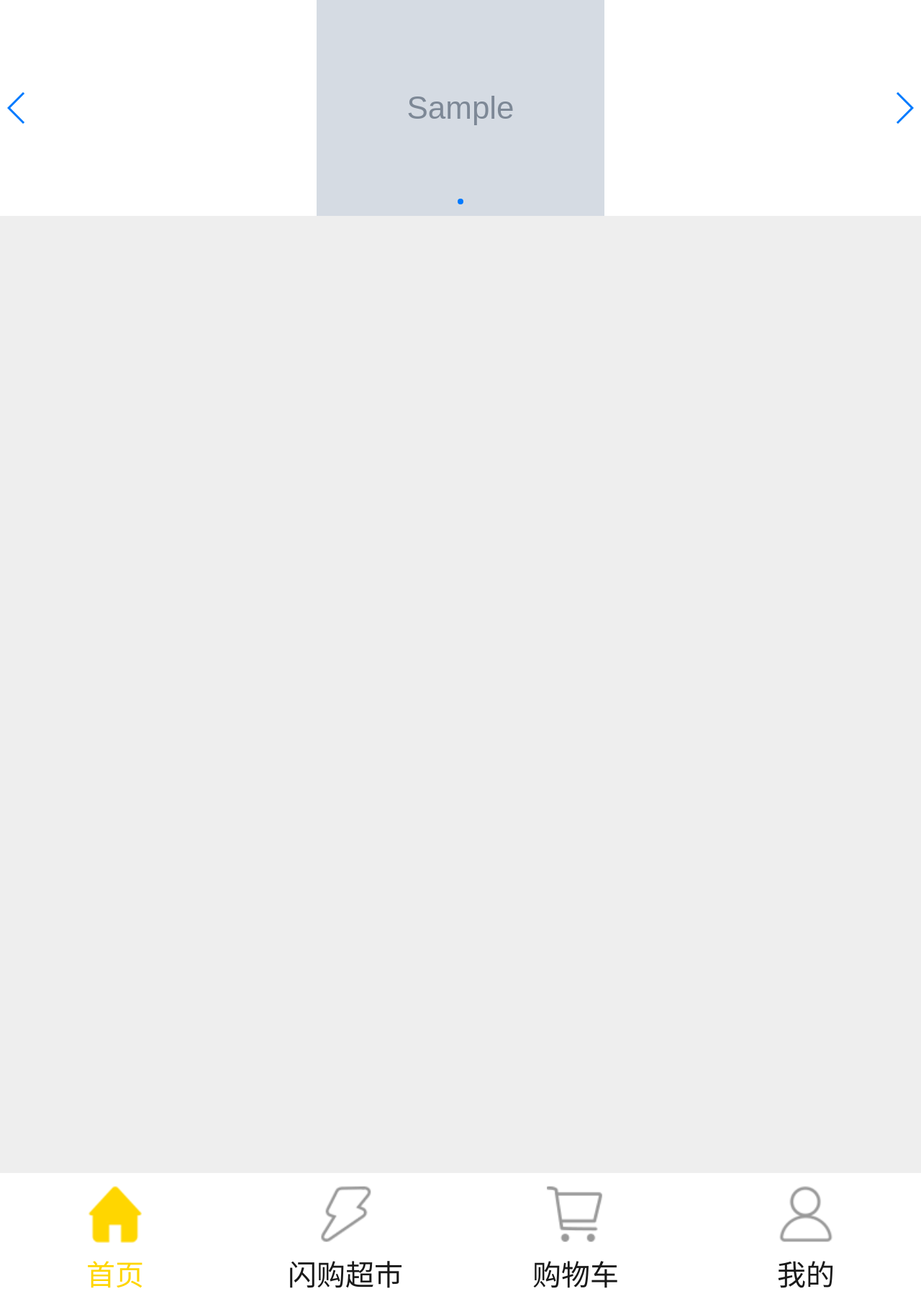
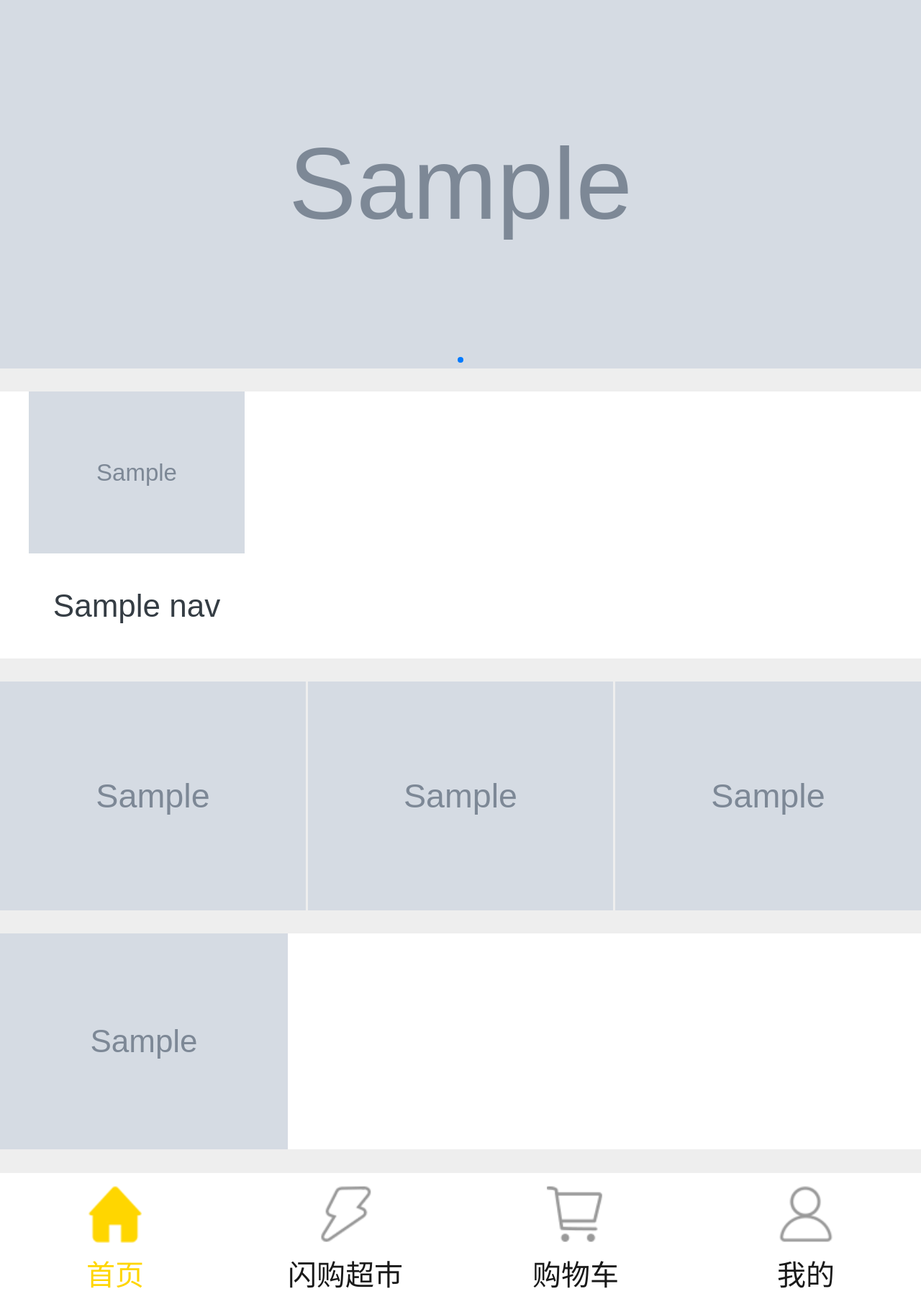
Before and after one commit to nextbeta/AXF_, a Django app: page /axf/ in a window 1280 px wide. Shown: the part 176-1981 px from the top of the page at 72% size. Run offline with Django 3.2, Linux system fonts and the light colour scheme; tables that the repository leaves empty hold one stand-in row (values such as "Sample post"); grey boxes marked "Sample" are stand-in pictures; some libraries are stand-ins or nearby versions.

Commit message:
首页(部分功能)

```diff
--- a/app/models.py
+++ b/app/models.py
@@ -16,3 +16,22 @@ class Base(models.Model):
 class Wheel(Base):
     class Meta:
         db_table = 'axf_wheel'
+
+
+# 导航 模型类
+class Nav(Base):
+    class Meta:
+        db_table = 'axf_nav'
+
+
+
+# 每日必购 模型类
+class Mustbuy(Base):
+    class Meta:
+        db_table = 'axf_mustbuy'
+
+
+# 商品部分(分类) 模型类
+class Shop(Base):
+    class Meta:
+        db_table = 'axf_shop'
--- a/app/views.py
+++ b/app/views.py
@@ -2,7 +2,7 @@ from django.http import HttpResponse
 from django.shortcuts import render
 
 # Create your views here.
-from app.models import Wheel
+from app.models import Wheel, Nav, Mustbuy, Shop
 
 
 def home(request):
@@ -10,9 +10,27 @@ def home(request):
     # 获取轮播图数据
     wheels = Wheel.objects.all()
 
+    # 获取导航数据
+    navs = Nav.objects.all()
+
+    # 获取每日必购数据
+    mustbuys = Mustbuy.objects.all()
+
+    # 商品部分数据
+    shops = Shop.objects.all()  # 所有
+    shophead = shops[0]
+    shoptabs = shops[1:3]
+    shopclass = shops[3:7]
+    shopcommends = shops[7:11]
 
     data = {
-        'wheels':wheels
+        'wheels':wheels,
+        'navs': navs,
+        'mustbuys': mustbuys,
+        'shophead': shophead,
+        'shoptabs': shoptabs,
+        'shopclass': shopclass,
+        'shopcommends': shopcommends
     }
 
     return render(request, 'home/home.html', context=data)
--- a/static/base/js/base.js
+++ b/static/base/js/base.js
@@ -0,0 +1,3 @@
+$(function () {
+    $('#content').width(innerWidth+20)
+})
--- a/static/home/css/home.css
+++ b/static/home/css/home.css
@@ -1,49 +1,219 @@
-footer .home span {
-    background: url(/static/base/img/home1.png) no-repeat center;
-    background-size: 1.25rem;
+.home{
+    /*width: 100%;*/
 }
 
+footer .home span {
+    background-image: url(/static/base/img/home1.png);
+}
 footer .home dd {
     color: #ffd601;
 }
 
-html, body {
-    position: relative;
+/* 头部轮播图部分*/
+#topSwiper {
+    height: 8rem;
+    width: 100%;
+    overflow: hidden;
+}
+
+#topSwiper .swiper-wrapper{
+    width: 100%;
     height: 100%;
 }
-
-body {
-    background: #eee;
-    font-family: Helvetica Neue, Helvetica, Arial, sans-serif;
-    font-size: 14px;
-    color: #000;
-    margin: 0;
-    padding: 0;
+#topSwiper .swiper-wrapper a{
+    display: inline-block;
+    width: 100%;
+    height: 100%;
+}
+#topSwiper img{
+    width: 100%;
+    height: 100%;
+}
+#topSwiper .swiper-pagination{
+    bottom: 0;
 }
 
-.swiper-container {
+
+/* 导航部分*/
+.nav{
+    /* 8px*/
+    margin: 0.5rem 0;
+    background: white;
+    /* 10px*/
+    padding: 0 0.625rem 0.625rem 0.625rem;
+}
+.nav ul{
+    display: flex;
+}
+.nav ul li{
+    width:25%;
+    text-align: center;
+    /* 11px*/
+    font-size: 0.6875rem;
+}
+.nav ul li img{
     width: 100%;
-    height: 100%;
-    margin-left: auto;
-    margin-right: auto;
+    margin-bottom: 0.625rem;
 }
 
-.swiper-slide {
+/* 一定买 轮播图部分*/
+#mustbuySwiper{
+    width: 100%;
+}
+/* 关键是swiper的设置，slidesPerView个数*/
+#mustbuySwiper img{
+    width:100%;
+}
+
+/* 商品部分*/
+.shop{
+    background: white;
+    margin: 0.5rem 0;
+}
+.shop .shophead{
+    width: 100%;
+}
+.shop .shophead a{
+    display: inline-block;
+}
+.shop .shophead img{
+    width: 100%;
+}
+.shop .shoptab{
+    width: 100%;
+    display: flex;
+}
+.shop .shoptab a{
+    width:50%;
+}
+.shop .shoptab img {
+    width:100%;
+}
+.shop .shopclass{
+    display: flex;
+}
+.shop .shopclass li{
+    width: 25%;
+}
+.shop .shopclass li a{
+    display: inline-block;
+}
+.shop .shopclass li img{
+    width:100%;
+}
+.shop .shopcommend{
+    width: 100%;
+    display: flex;
+    /*
+        nowrap: 默认值。规定灵活的项目不拆行或不拆列
+        wrap： 规定灵活的项目在必要的时候拆行或拆列
+    */
+    flex-wrap: wrap;
+}
+.shop .shopcommend li{
+    width:50%;
+}
+.shop .shopcommend li a{
+    display: block;
+}
+.shop .shopcommend li img{
+    width: 100%;
+}
+
+
+/* 主体内容部分呢*/
+.main{
+
+}
+.main .main-wrapper{
+    /* 8px*/
+    margin: 0.5rem 0;
+    background: white;
+}
+.main .main-wrapper .title{
+    /* 48px*/
+    height: 3rem;
+    line-height: 3rem;
     text-align: center;
-    font-size: 18px;
-    background: #fff;
+    position: relative;
+}
+.main .main-wrapper .title a{
+    position: absolute;
+    color: gray;
+    /* 10px*/
+    font-size: 0.625rem;
+    right: 0.2rem;
+}
+.main .main-wrapper .title span{
+    background-color: #ffd601;
+    width: 1rem;
+    height: 0.2rem;
+    /* 居中设置(20-1)/2*/
+    position: absolute;
+    left: 9.5rem;
+    bottom: 0.5rem;
+}
 
-    /* Center slide text vertically */
+
+.main .main-wrapper .headimg img{
+    width: 100%;
+}
+
+.main .main-wrapper .shoplist{
+    display: flex;
+}
+.main .main-wrapper .shoplist .shopitem{
+    width: 33.3%;
+    /* 5px*/
+    padding: 0.3125rem;
+    position: relative;
+}
+.main .main-wrapper .shoplist .shopitem a{
+    font-size: 0.625rem;
+    display: block;
+}
+.main .main-wrapper .shoplist .shopitem .img{
+    width:100%;
+}
+.main .main-wrapper .shoplist .shopitem .desc{
+    /* 10px*/
+    font-size: 0.625rem;
+    color: black;
+    width:100%;
+    height: 2.4rem;
+    line-height: 1.2rem;
     display: -webkit-box;
-    display: -ms-flexbox;
-    display: -webkit-flex;
-    display: flex;
-    -webkit-box-pack: center;
-    -ms-flex-pack: center;
-    -webkit-justify-content: center;
-    justify-content: center;
-    -webkit-box-align: center;
-    -ms-flex-align: center;
-    -webkit-align-items: center;
-    align-items: center;
+    overflow: hidden;
+    text-overflow: ellipsis;
+    -webkit-box-orient: vertical;
+    -webkit-line-clamp: 2;
 }
+.main .main-wrapper .shoplist .shopitem .price{
+    color: red;
+}
+.main .main-wrapper .shoplist .shopitem .marketprice{
+    color: gray;
+    /* 8px*/
+    font-size: 0.5rem;
+    text-decoration: line-through;
+}
+
+.main .main-wrapper .shoplist .shopitem button{
+    display: inline-block;
+    border: 1px solid lightgrey;
+    /* 24px*/
+    width: 1.5rem;
+    height: 1.5rem;
+    border-radius: 50%;
+    text-align: center;
+    color: orangered;
+    line-height: 0;
+    background: white;
+    position: absolute;
+    right: 0.1rem;
+    /* 12px*/
+    bottom: -0.5rem;
+}
+.main .main-wrapper .shoplist .shopitem button span{
+
+}
--- a/static/home/js/home.js
+++ b/static/home/js/home.js
@@ -1,15 +1,20 @@
 $(function () {
 
-    console.log('home')
+    // 设置回到屏幕宽度
+    $('.home').width(innerWidth)
 
-    var topswiper = new Swiper('#top-swiper', {
+    var topswiper = new Swiper('#topSwiper', {
         pagination: '.swiper-pagination',
-        nextButton: '.swiper-button-next',
-        prevButton: '.swiper-button-prev',
         slidesPerView: 1,
         paginationClickable: true,
         spaceBetween: 30,
         loop: true,
         autoplay : 3000,
     });
+
+    var mustbuySwiper = new Swiper('#mustbuySwiper', {
+        spaceBetween: 3,
+        loop: true,
+        slidesPerView: 3,
+    });
 })
--- a/templates/home/home.html
+++ b/templates/home/home.html
@@ -17,19 +17,9 @@
 
 {% block content %}
     <div class="home">
-
-        <div class="swiper-container" id="top-swiper">
+{#      轮播图#}
+        <div class="swiper-container" id="topSwiper">
             <div class="swiper-wrapper">
-{#                <div class="swiper-slide">Slide 1</div>#}
-{#                <div class="swiper-slide">Slide 2</div>#}
-{#                <div class="swiper-slide">Slide 3</div>#}
-{#                <div class="swiper-slide">Slide 4</div>#}
-{#                <div class="swiper-slide">Slide 5</div>#}
-{#                <div class="swiper-slide">Slide 6</div>#}
-{#                <div class="swiper-slide">Slide 7</div>#}
-{#                <div class="swiper-slide">Slide 8</div>#}
-{#                <div class="swiper-slide">Slide 9</div>#}
-{#                <div class="swiper-slide">Slide 10</div>#}
                 {% for wheel in wheels %}
                     <div class="swiper-slide">
                         <img src="{{ wheel.img }}" alt="">
@@ -38,9 +28,66 @@
             </div>
             <!-- Add Pagination -->
             <div class="swiper-pagination"></div>
-            <!-- Add Arrows -->
-            <div class="swiper-button-next"></div>
-            <div class="swiper-button-prev"></div>
+        </div>
+
+{#      导航#}
+        <div class="nav">
+            <ul>
+                {% for nav in navs %}
+                    <li>
+                        <img src="{{ nav.img }}" alt="">
+                        <span>{{ nav.name }}</span>
+                    </li>
+                {% endfor %}
+            </ul>
+        </div>
+
+{#      每日必购#}
+        <div class="swiper-container" id="mustbuySwiper">
+            <div class="swiper-wrapper">
+                {% for mustbuy in mustbuys %}
+                    <div class="swiper-slide">
+                        <img src="{{ mustbuy.img }}" alt="">
+                    </div>
+                {% endfor %}
+            </div>
+        </div>
+
+{#      商品部分#}
+        <div class="shop">
+            <div class="shophead">
+                <a href="#">
+                    <img src="{{ shophead.img }}" alt="">
+                </a>
+            </div>
+
+            <div class="shoptab">
+                {% for tab in shoptabs %}
+                    <a href="#">
+                        <img src="{{ tab.img }}" alt="">
+                    </a>
+                {% endfor %}
+            </div>
+
+            <ul class="shopclass">
+                {% for item in shopclass %}
+                    <li>
+                        <a href="#">
+                            <img src="{{ item.img }}" alt="">
+                        </a>
+                    </li>
+                {% endfor %}
+            </ul>
+
+            <ul class="shopcommend">
+                {% for item in shopcommends %}
+                    <li>
+                        <a href="#">
+                            <img src="{{ item.img }}" alt="">
+                        </a>
+                    </li>
+                {% endfor %}
+            </ul>
         </div>
     </div>
 {% endblock %}
```
Also changed, not shown: dir/my_zol.js (added, +24 -0 lines), app/migrations/0002_nav.py (added), app/migrations/0003_mustbuy.py (added), app/migrations/0004_shop.py (added).
